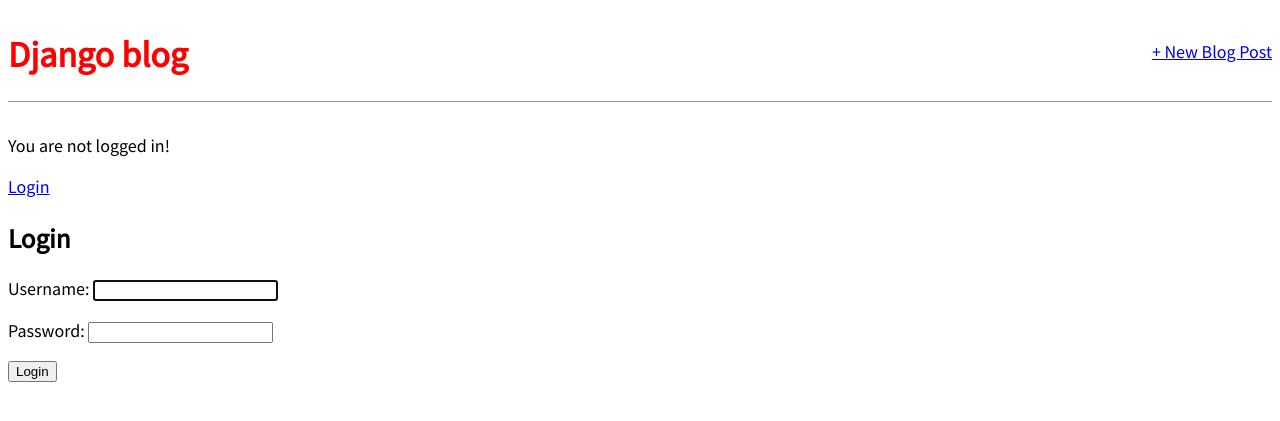
After one commit to Prishat/blog-app-django, a Django app: page /accounts/login/ in a window 1280 px wide. The commit adds this page. Shown: the top 421 px of the page. Run offline with Django 3.2, Linux system fonts and the light colour scheme.

Commit message:
login & logout

```diff
--- a/blog_project/settings.py
+++ b/blog_project/settings.py
@@ -121,3 +121,6 @@
 STATIC_URL = '/static/'
 
 STATICFILES_DIRS = [os.path.join(BASE_DIR, 'static')]
+
+LOGIN_REDIRECT_URL = 'home'
+LOGOUT_REDIRECT_URL = 'home'
--- a/blog_project/urls.py
+++ b/blog_project/urls.py
@@ -18,5 +18,6 @@
 
 urlpatterns = [
     path('admin/', admin.site.urls),
+    path('accounts/', include('django.contrib.auth.urls')),
     path('', include('blog.urls')),
 ]
--- a/templates/base.html
+++ b/templates/base.html
@@ -16,6 +16,13 @@
                 <a href="{% url 'post_new' %}">+ New Blog Post</a>
             </div>
         </header>
+        {% if user.is_authenticated %}
+            <p>Hi {{user.username}}</p>
+            <p><a href="{% url 'logout' %}">Logout</a></p>
+        {% else %}
+            <p>You are not logged in!</p>
+            <a href="{% url 'login' %}">Login</a>
+        {% endif %}
         {% block content %}
         {% endblock content %}
     </div>
--- /dev/null
+++ b/templates/registration/login.html
@@ -0,0 +1,10 @@
+{% extends 'base.html' %}
+
+{% block content %}
+<h2>Login</h2>
+<form method="post">
+    {% csrf_token %}
+    {{form.as_p}}
+    <button type="submit">Login</button>
+</form>
+{% endblock content %}
```
Also changed, not shown: db.sqlite3.
